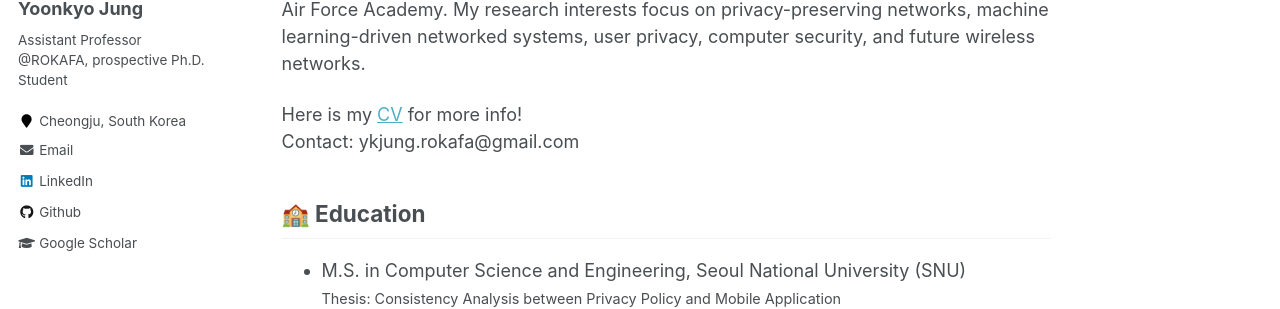
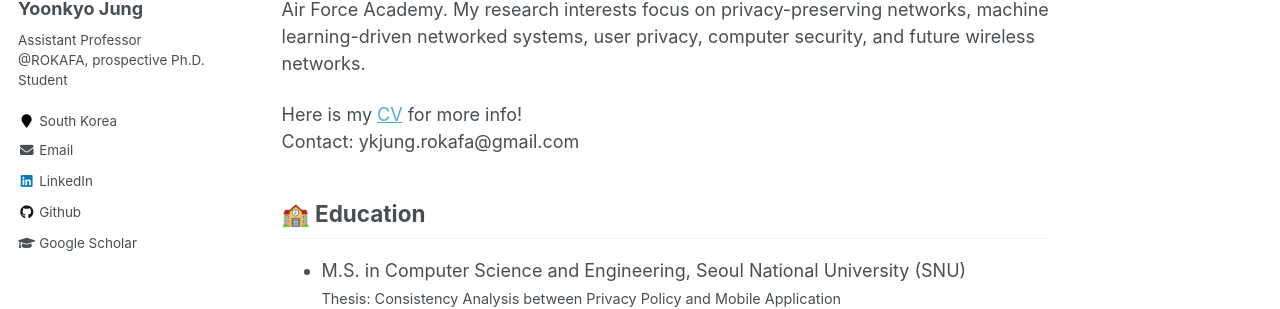
Before and after one commit to Yoonkyo/yoonkyo.github.io, a Jekyll site: the page built from _pages/about.md, in a window 1280 px wide. Shown: the part 326-635 px from the top of the page. Built offline with Jekyll 4.4.1, drawn with Linux system fonts in a browser that asks for light colours; formulas are drawn with MathJax 3.

Commit message:
update info

```diff
--- a/_config.yml
+++ b/_config.yml
@@ -83,7 +83,7 @@ author:
   name             : "Yoonkyo Jung"
   avatar           : "pic1.jpg"
   bio              : "Assistant Professor @ROKAFA, prospective Ph.D. Student "
-  location         : "Cheongju, South Korea"
+  location         : "South Korea"
   pubmed           :
   googlescholar    : "https://scholar.google.com/citations?user=jCWI3LUAAAAJ&hl=en"
   email            : "ykjung.rokafa@gmail.com"
```
Also changed, not shown: 1 other file.
